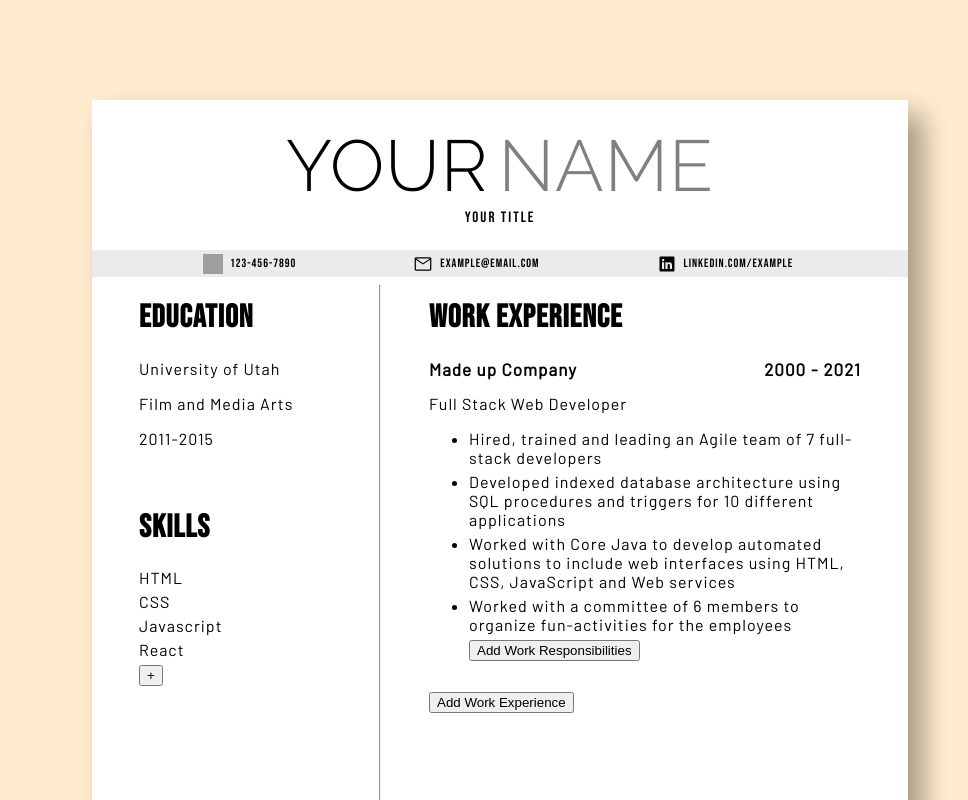
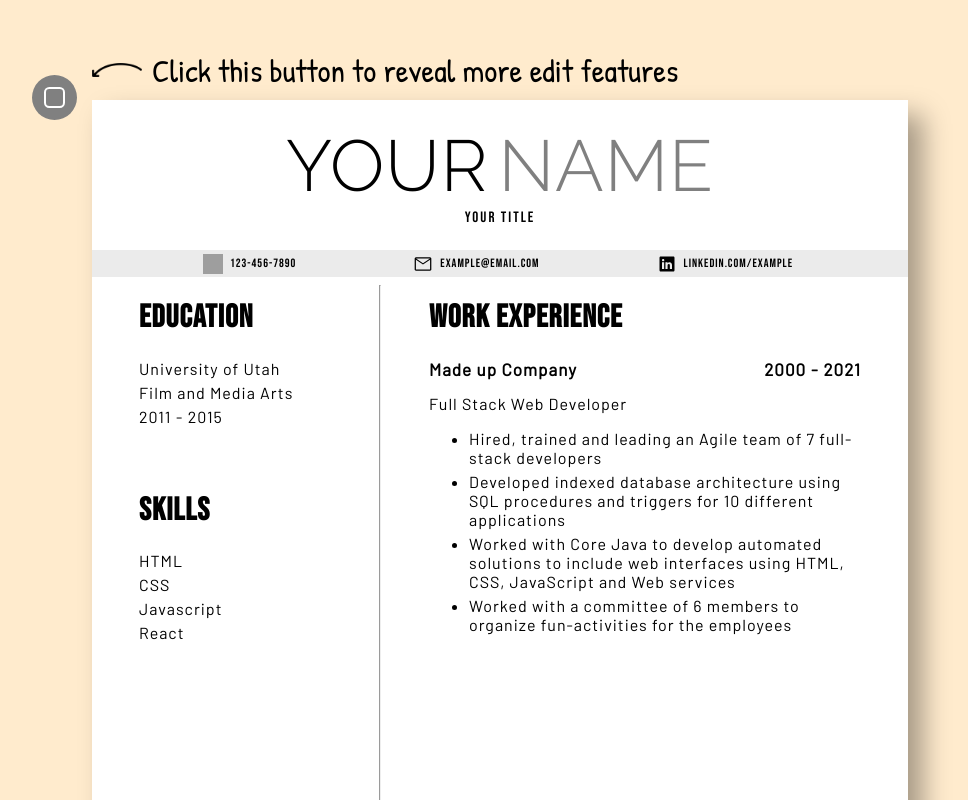
Before and after one commit to Appletri/cv-application, a React (Create React App) app: page / in a window 1280 px wide. Shown: the top 800 px of the page, without its empty margins (140-1108 px from the left). Built offline with nearby package versions, Linux system fonts and the light colour scheme; grey boxes are pictures that could not be loaded.

Commit message:
all main features in

```diff
--- a/src/App.js
+++ b/src/App.js
@@ -6,19 +6,24 @@ import EducExp from './components/EducExp';
 import WorkExp from './components/WorkExp';
 import Skills from './components/Skills';
 import uniqid from 'uniqid';
+import arrow from './assets/Arrow-To-icon.png';
 
 class App extends Component {
   constructor() {
     super();
     this.handleChangeGI = this.handleChangeGI.bind(this);
     this.handleChangeEE = this.handleChangeEE.bind(this);
+    this.handleAddEE = this.handleAddEE.bind(this);
+    this.handleRemoveEE = this.handleRemoveEE.bind(this);
     this.handleChangeWE = this.handleChangeWE.bind(this);
     this.handleAddWE = this.handleAddWE.bind(this);
+    this.handleRemoveWE = this.handleRemoveWE.bind(this);
     this.handleChangeD = this.handleChangeD.bind(this);
     this.handleAddD = this.handleAddD.bind(this);
     this.handleChangeS = this.handleChangeS.bind(this);
     this.handleAddS = this.handleAddS.bind(this);
-    this.handleDeleteEmptyDetails = this.handleDeleteEmptyDetails.bind(this);
+    this.handleTwoFeatures = this.handleTwoFeatures.bind(this);
+    this.toggleMoreFeatures = this.toggleMoreFeatures.bind(this);
     this.state = {
       cvInfo: {
         generalInfo: {
@@ -30,12 +35,16 @@ class App extends Component {
           linkedin: 'linkedin.com/example'
         },
 
-        educExp: {
+        educExp: [
+          {
           schoolName: 'University of Utah',
           titleOfStudy: 'Film and Media Arts',
           startDate: '2011',
-          endDate: '2015'
-        },
+          endDate: '2015',
+          id: uniqid()
+          }
+        ],
+
 
         workExp: [
         {
@@ -48,9 +57,11 @@ class App extends Component {
             {detail: 'Developed indexed database architecture using SQL procedures and triggers for 10 different applications', id: uniqid()},
             {detail: 'Worked with Core Java to develop automated solutions to include web interfaces using HTML, CSS, JavaScript and Web services', id: uniqid()},
             {detail: 'Worked with a committee of 6 members to organize fun-activities for the employees', id: uniqid()}
-          ]
+          ],
+          id: uniqid()
         }],
-        skills: ['HTML', 'CSS', 'Javascript', 'React']
+        skills: ['HTML', 'CSS', 'Javascript', 'React'],
+        editState:{ state: 'false' }
       }
     }
   }
@@ -62,7 +73,7 @@ class App extends Component {
   }
 
   handleChangeEE(e) {
-    const info = this.state.cvInfo.educExp;
+    const info = this.state.cvInfo.educExp[e.target.id];
     info[e.target.name] = e.target.value;
     this.setState(info);
   }
@@ -84,11 +95,12 @@ class App extends Component {
     }
   }
 
-  handleDeleteEmptyDetails(e) {
-    //toggle feature taken from inputChanger
+  handleTwoFeatures(e) {
+    //hide feature taken from inputChanger
     let children = e.target.parentNode.childNodes
     children.forEach((item) => item.classList.toggle('hidden'));
 
+    //delete empty details
     const info = this.state.cvInfo.workExp;
     info.forEach(element => {
       element.details.forEach((detail) => {
@@ -123,8 +135,16 @@ class App extends Component {
       endDate: 'End Year',
       details: [
         {detail: 'Work Responsibilities', id: uniqid()}
-      ]
+      ],
+      id: uniqid()
     });
+    this.setState(info);
+  }
+
+  handleRemoveWE(e) {
+    const info = this.state.cvInfo.workExp;
+    const index = info.map(x => x.id).indexOf(e.target.id);
+    info.splice(index, 1);
     this.setState(info);
   }
 
@@ -137,24 +157,74 @@ class App extends Component {
     this.setState(info);
   }
 
+  handleAddEE(e) {
+    const info = this.state.cvInfo.educExp;
+    info.push({
+      schoolName: 'School Name',
+      titleOfStudy: 'Field of Study or Major',
+      startDate: 'start',
+      endDate: 'end',
+      id: uniqid()
+    });
+    this.setState(info);
+  }
+
+  handleRemoveEE(e) {
+    const info = this.state.cvInfo.educExp;
+    const index = info.map(x => x.id).indexOf(e.target.id);
+    info.splice(index, 1);
+    this.setState(info);
+  }
+
+  toggleMoreFeatures(e) {
+    let editState = this.state.cvInfo.editState;
+    if (editState.state === 'false') {
+      editState.state = 'true';
+    } else {
+      editState.state = 'false';
+    }
+
+    this.setState(editState);
+  }
+
   render() {
     const { generalInfo } = this.state.cvInfo;
     const { educExp } = this.state.cvInfo;
     const { workExp } = this.state.cvInfo;
     const { skills } = this.state.cvInfo;
+    const addButts = document.querySelectorAll('.add');
+    const removeButts = document.querySelectorAll('.remove');
+    const editState = this.state.cvInfo.editState;
 
+    if (editState.state === 'false') {
+      addButts.forEach((button) => button.className = 'add hidden');
+      removeButts.forEach((button) => button.className = 'remove hidden');
+    } else {
+      addButts.forEach((button) => button.className = 'add')
+      removeButts.forEach((button) => button.className = 'remove')
+    }
     return (
+      <div className='app'>
+        <div className='edit-wrapper'>
+        <button className='edit-button' onClick={this.toggleMoreFeatures}>
+          <div className='square-icon' />
+        </button>
+          <div className='tutorial'>
+            <img className='arrow' src={arrow} alt='arrow'></img> Click this button to reveal more edit features
+          </div>
+        </div>
         <div className='cv'>
           <GeneralInfo obj={generalInfo} change = {this.handleChangeGI}/>
           <div className='info'>
             <div className='left-side'>
-            <EducExp obj={educExp} change = {this.handleChangeEE}/>
+              <EducExp obj={educExp} add={this.handleAddEE} change = {this.handleChangeEE} remove = {this.handleRemoveEE}/>
               <Skills obj={skills} add={this.handleAddS} change = {this.handleChangeS}/>
             </div>
             <hr></hr>
             <WorkExp obj={workExp} add={this.handleAddWE} addDetail={this.handleAddD}
             change = {this.handleChangeWE} changeDetail = {this.handleChangeD}
-          deleteEmptyDetails = {this.handleDeleteEmptyDetails}/>
+            deleteEmptyDetails = {this.handleTwoFeatures} remove = {this.handleRemoveWE}/>
+          </div>
         </div>
       </div>
     );
--- a/src/components/EducExp.js
+++ b/src/components/EducExp.js
@@ -1,10 +1,29 @@
+import {EditWrapper} from './Wrapper';
+
 function EducExp(props) {
+  const education = props.obj;
   return (
     <div className="education">
       <h1>Education</h1>
-      <p>{props.obj.schoolName}</p>
-      <p>{props.obj.titleOfStudy}</p>
-      <p>{props.obj.startDate + '-' + props.obj.endDate}</p>
+      {education.map((school, parentIndex) => {
+        return <div className="school">
+          <button className='remove hidden' onDoubleClick={props.remove} id={school.id}><div className='remove-icon'/></button>
+          <div className="school-time">
+            <EditWrapper obj={school} change={props.change} field='schoolName' chLength={1}
+            infoEdit={school.schoolName} index={parentIndex}/>
+            <EditWrapper obj={school} change={props.change} field='titleOfStudy' chLength={1}
+            infoEdit={school.titleOfStudy} index={parentIndex}/>
+            <div className='time'>
+              <EditWrapper obj={school} change={props.change} field='startDate' chLength={1}
+              infoEdit={school.startDate} index={parentIndex}/>
+              <div className='dash'>-</div>
+              <EditWrapper obj={school} change={props.change} field='endDate' chLength={0}
+              infoEdit={school.endDate} index={parentIndex}/>
+            </div>
+          </div>
+        </div>
+      })}
+      <button className='add hidden' onClick={props.add}>Add Education</button>
     </div>
   );
 }
--- a/src/components/Skills.js
+++ b/src/components/Skills.js
@@ -11,7 +11,7 @@ import {EditWrapper} from './Wrapper';
         infoEdit={skill} field = {index}/>;
       })}
       </div>
-      <button className='add' onClick={props.add}>+</button>
+      <button className='add hidden' onClick={props.add}>Add Skill</button>
     </div>
   );
 }
--- a/src/components/WorkExp.js
+++ b/src/components/WorkExp.js
@@ -7,6 +7,7 @@ function WorkExp(props) {
       <h1>Work Experience</h1>
       {works.map((work, parentIndex) => {
         return <div className="job">
+          <button className='remove hidden' onDoubleClick={props.remove} id={work.id}><div className='remove-icon'/></button>
             <div className="company-time">
               <EditWrapper obj={work} change={props.change} field='companyName' chLength={1}
               infoEdit={work.companyName} index={parentIndex}/>
@@ -29,11 +30,11 @@ function WorkExp(props) {
                   index={detail.id} infoEdit={detail.detail} remove={props.deleteEmptyDetails}/>
                 </li>
               })}
-            <button className='add' name={parentIndex} onClick={props.addDetail}>Add Work Responsibilities</button>
+            <button className='add hidden' name={parentIndex} onClick={props.addDetail}>Add Work Responsibilities</button>
             </ul>
           </div>
       })}
-      <button className='add' onClick={props.add}>Add Work Experience</button>
+      <button className='add hidden' onClick={props.add}>Add Work Experience</button>
     </div>
   );
 }
--- a/src/styles/App.css
+++ b/src/styles/App.css
@@ -1,6 +1,7 @@
-@import url('https://fonts.googleapis.com/css2?family=Barlow&family=Bebas+Neue&family=Raleway:wght@200;300&display=swap');
+@import url('https://fonts.googleapis.com/css2?family=Barlow&family=Bebas+Neue&family=Patrick+Hand&family=Raleway:wght@200;300&display=swap');
 
 .cv {
+  position: relative;
   display: flex;
   font-family: 'Barlow', sans-serif;
   letter-spacing: 1px;
@@ -140,7 +141,7 @@
   list-style: none;
 }
 
-.skills .textInput {
+.skills .textInput, .school .textInput {
   text-align: left;
 }
 
@@ -155,16 +156,12 @@
   margin-bottom: 30px;
 }
 
-.company-time {
+.company-time{
   display: flex;
   align-items: center;
   justify-content: space-between;
   font-weight: bold;
   font-size: 17px;
-}
-
-.company-time p{
-  margin: 0 10px 0 0;
 }
 
 .time {
@@ -188,6 +185,96 @@
   display: none !important;
 }
 
-.work-exp .wrapper, .skills .wrapper{
+.work-exp .wrapper, .skills .wrapper, .school-time .wrapper{
   margin-bottom: 5px;
 }
+
+.school {
+  margin-bottom: 20px;
+}
+
+.square-icon {
+  width: 17px;
+  height: 17px;
+  border: 2.5px solid white;
+  border-radius: 25%;
+}
+
+.edit-button {
+  position: fixed;
+  top: 30px;
+  display: flex;
+  justify-content: center;
+  align-items: center;
+  width: 45px;
+  height: 45px;
+  transition: ease 0.1s;
+  border-radius: 50%;
+  border: none;
+  background-color: gray;
+  z-index: 1;
+}
+
+.edit-button:hover {
+  transform: scale(1.2);
+}
+
+.edit-button:hover .square-icon{
+  border-color: aqua;
+  box-shadow: 0px 0px 5px aquamarine;
+}
+
+.edit-wrapper {
+  position: sticky;
+  top:45px;
+  transform: translateX(40px);
+}
+
+.tutorial {
+  position: absolute;
+  left: 60px;
+  font-family: 'Patrick Hand', cursive;
+  font-size: 2rem;
+  color: black;
+  display: flex;
+  align-items: center;
+  z-index: -1;
+}
+
+.arrow {
+  width: 50px;
+  transform: scaleX(-1);
+  margin-right: 10px;
+}
+
+.add {
+  position: absolute;
+  font-family: 'Patrick Hand', cursive;
+  font-size: 14px;
+}
+
+.remove {
+  position: absolute;
+  transform: translateX(-35px);
+  width: 20px;
+  height: 20px;
+  background-color: rgb(241, 50, 50);
+  border-radius: 5px;
+  border: none;
+  display: flex;
+  justify-content: center;
+  align-items: center;
+  transition: ease 0.1s;
+
+}
+
+.remove-icon {
+  width: 10px;
+  height: 5px;
+  background-color: white;
+  border-radius: 3px;
+}
+
+.remove:hover {
+  transform: translateX(-35px) scale(1.1);
+}
--- a/src/styles/index.css
+++ b/src/styles/index.css
@@ -1,9 +1,9 @@
 body {
   margin: 0px;
+  background-color: blanchedalmond;
 }
 
 #root {
   display: flex;
   justify-content: center;
-  background-color: blanchedalmond;
 }
```
Also changed, not shown: src/components/AddButton.js (added, +7 -0 lines), src/assets/Arrow-To-icon.png (added). Lines whose indentation alone changed are shown as unchanged.
